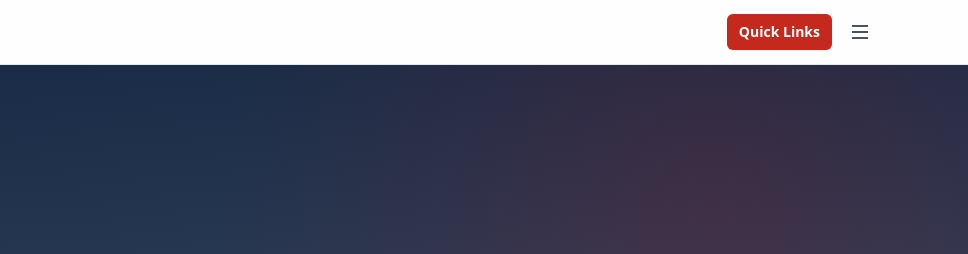
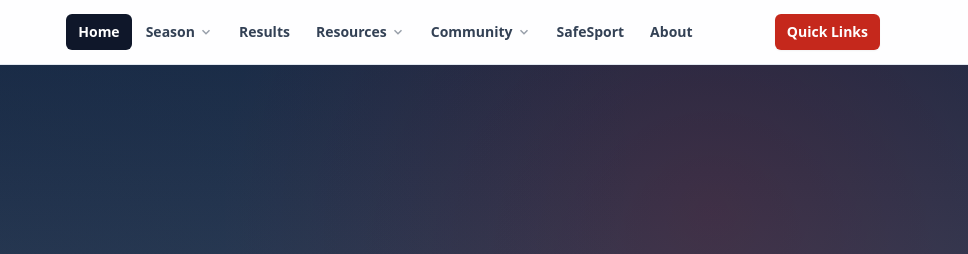
Before and after one commit to toshmoltbot-png/ctusagym, an Eleventy site: page src/index.njk in a window 1280 px wide. Shown: the top 254 px of the page, 312-1280 px from the left. Built offline with nearby package versions, Linux system fonts and the light colour scheme; Eleventy itself is replaced by a stand-in of ours; files that its build step writes are made by us from their sources.

Commit message:
Nav: show dropdown pills at 1280px+, hamburger below that

```diff
--- a/src/_includes/header.njk
+++ b/src/_includes/header.njk
@@ -6,8 +6,8 @@
         <span class="sr-only">Connecticut Women's USA Gymnastics</span>
       </a>
 
-      <!-- Desktop nav (1536px+) -->
-      <nav class="hidden items-center gap-0.5 2xl:flex" aria-label="Primary">
+      <!-- Desktop nav (1280px+) -->
+      <nav class="hidden items-center gap-0.5 xl:flex" aria-label="Primary">
         {% for item in navigation.main %}
           {% if item.children %}
           <div class="nav-dropdown relative">
@@ -41,7 +41,7 @@
         <a href="/resources/" class="inline-flex items-center rounded-md bg-[color:var(--usag-red)] px-3 py-2 text-sm font-semibold text-white shadow-sm transition hover:opacity-95">Quick Links</a>
         <button
           id="hamburger-toggle"
-          class="inline-flex items-center justify-center rounded-md p-2 text-slate-600 transition hover:bg-slate-100 hover:text-slate-900 2xl:hidden"
+          class="inline-flex items-center justify-center rounded-md p-2 text-slate-600 transition hover:bg-slate-100 hover:text-slate-900 xl:hidden"
           aria-label="Menu"
           aria-expanded="false"
         >
@@ -52,7 +52,7 @@
     </div>
 
     <!-- Mobile/tablet slide-down menu -->
-    <nav id="mobile-nav" class="hidden border-t border-slate-100 py-3 2xl:hidden" aria-label="Mobile navigation">
+    <nav id="mobile-nav" class="hidden border-t border-slate-100 py-3 xl:hidden" aria-label="Mobile navigation">
       <div class="space-y-1">
         {% for item in navigation.main %}
           {% if item.children %}
```
